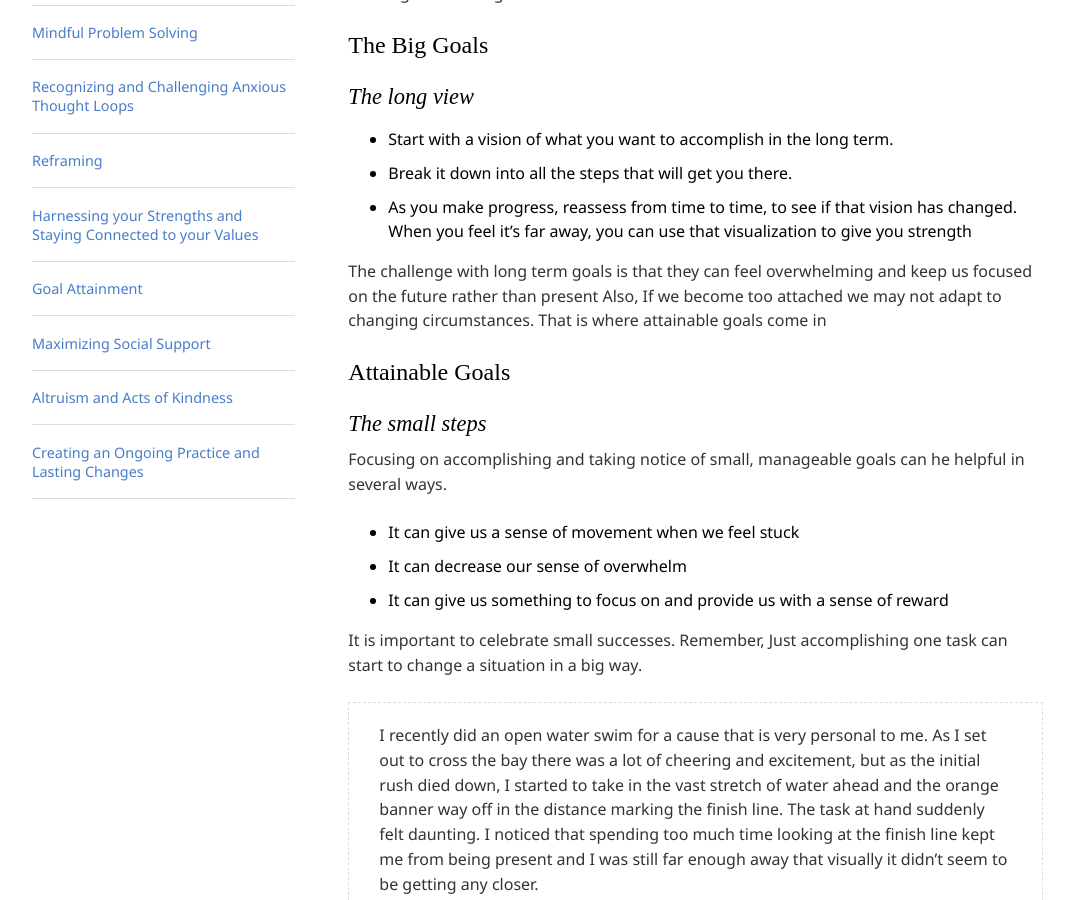
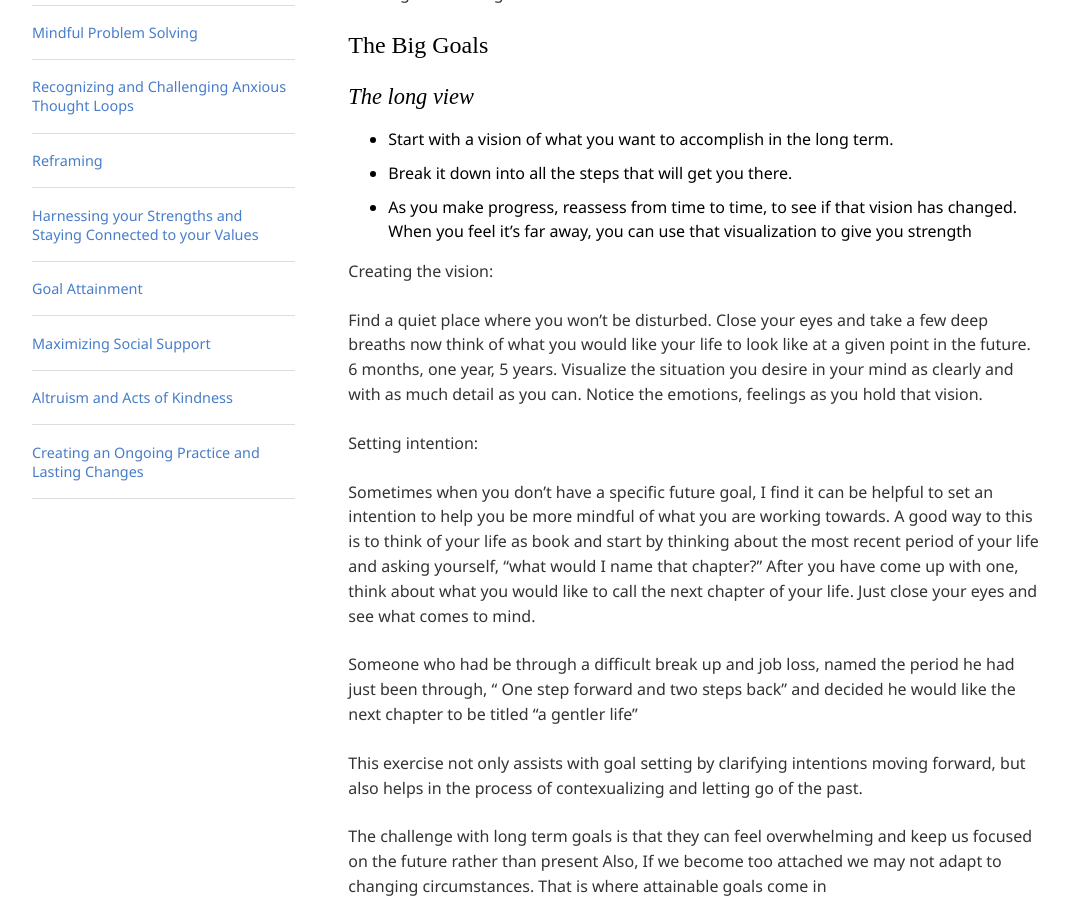
Before and after one commit to mtorres253/mtorres253.github.io, a Jekyll site: the page built from chapt-9/index.md, in a window 1280 px wide and 900 px high, scrolled down 375 px. Shown: the whole window, without its empty margins (68-1142 px from the left). Built offline with Jekyll 4.4.1, drawn with Linux system fonts in a browser that asks for light colours; nearby versions of some CDN libraries; some web fonts are replaced.

Commit message:
Update index.md

```diff
--- a/chapt-9/index.md
+++ b/chapt-9/index.md
@@ -18,6 +18,23 @@ We talk a lot about goals, but most people think of them only in a practical sen
 - Break it down into all the steps that will get you there.
 - As you make progress, reassess from time to time, to see if that vision has changed.
 When you feel it’s far away, you can use that visualization to give you strength
+
+
+
+Creating the vision:
+
+Find a quiet place where you won't be disturbed. Close your eyes and take a few deep breaths now think of what you would like your life to look like at a given point in the future. 6 months, one year, 5 years.
+Visualize the situation you desire in your mind as clearly and with as much detail as you can.
+Notice the emotions, feelings as you hold that vision.
+
+Setting intention:
+
+Sometimes when you don’t have a specific future goal, I find it can be helpful to set an intention to help you be more mindful of what you are working towards.  A good way to this is to think of your life as book and start by thinking about the most recent period of your life and asking yourself, “what would I name that chapter?”
+After you have come up with one, think about what you would like to call the next chapter of your life. Just close your eyes and see what comes to mind.
+
+Someone who had be through a difficult break up and job loss, named the period he had just been through, “ One step forward and two steps back” and decided he would like the next chapter to be titled “a gentler life”
+
+This exercise not only assists with goal setting by clarifying intentions moving forward, but also helps in the process of contexualizing and letting go of the past.
 
 The challenge with long term goals is that they can feel overwhelming and keep us focused on the future rather than present Also, If we become too attached we may not adapt to changing circumstances. That is where attainable goals come in
 
```
